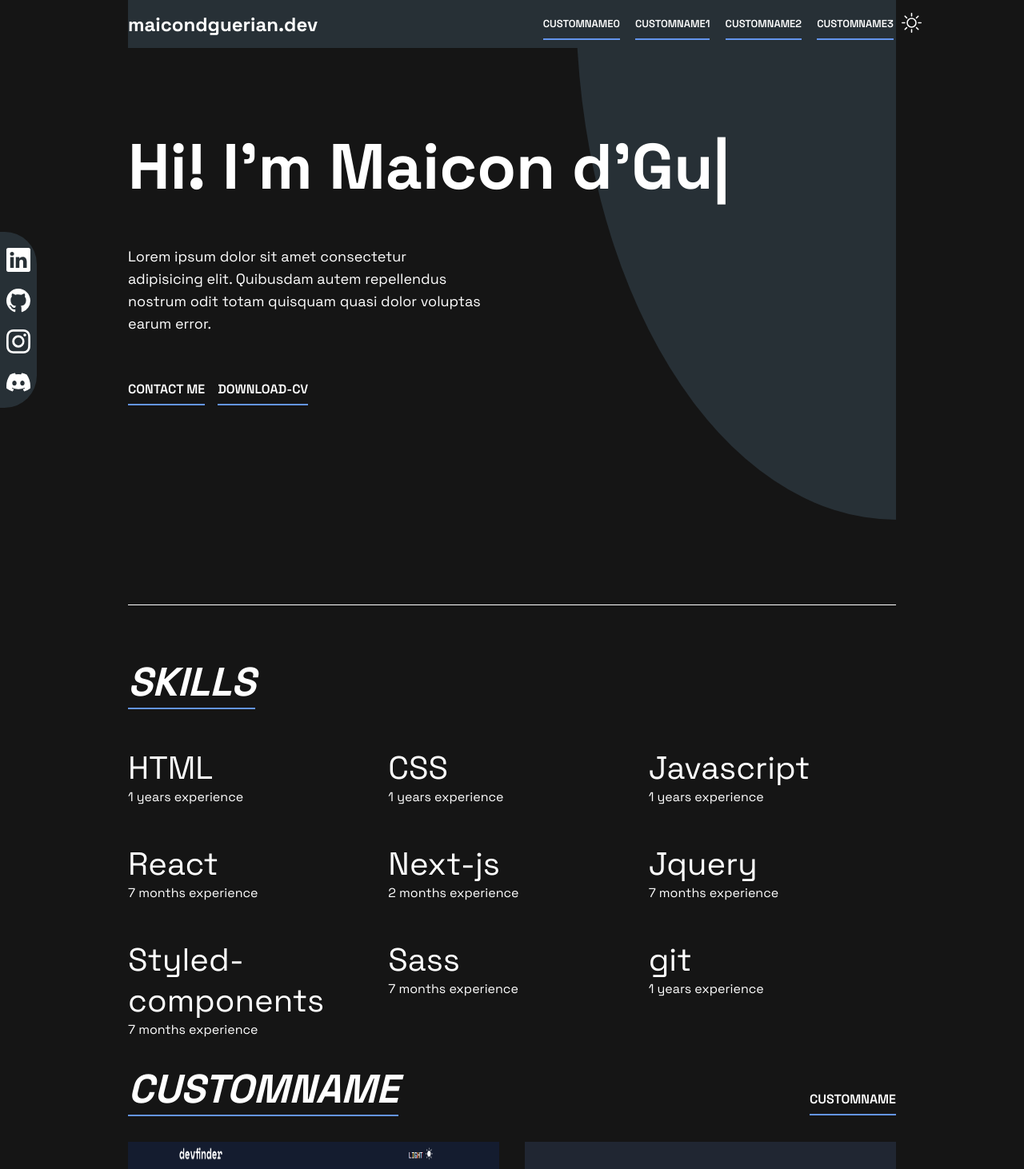
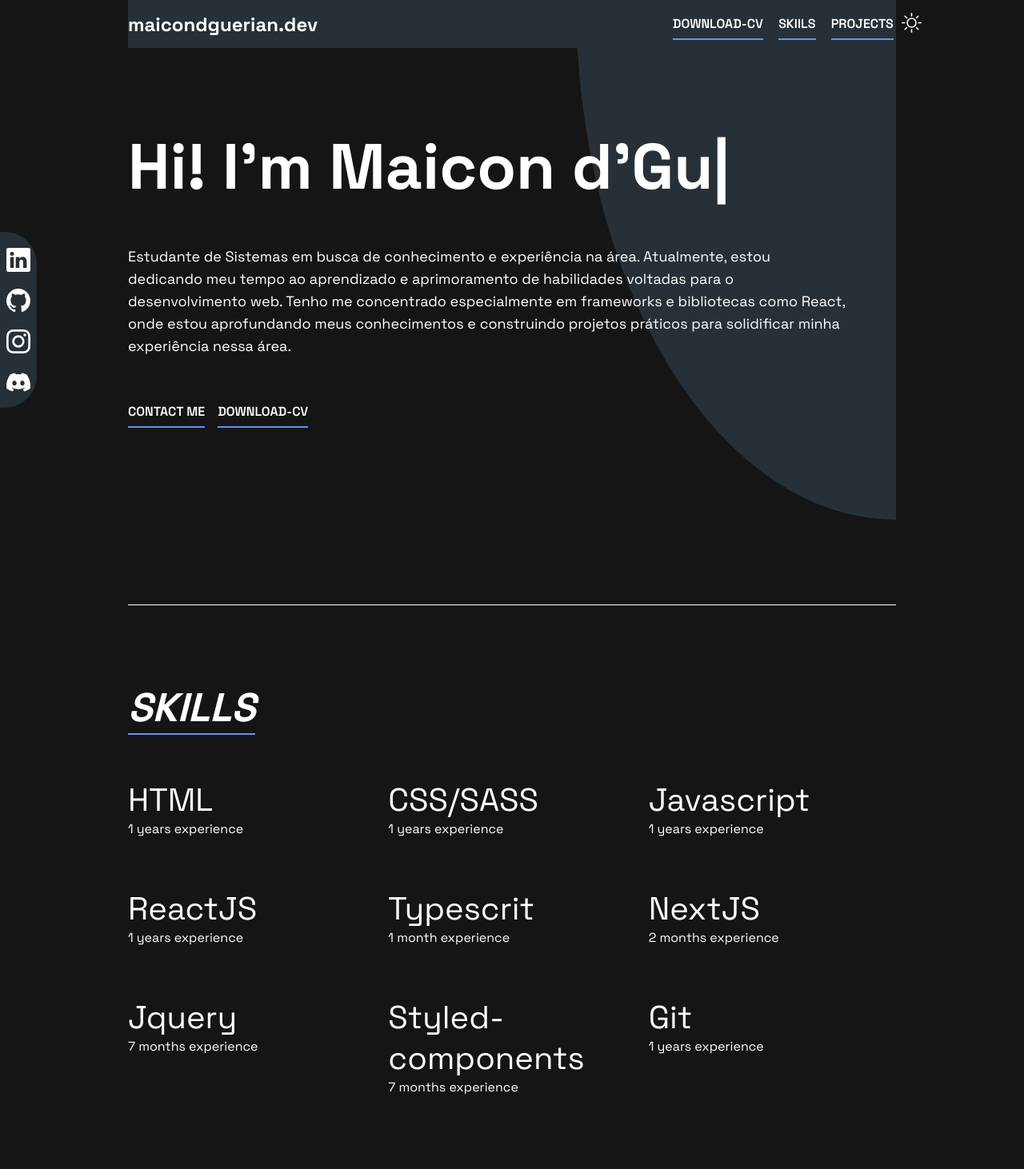
Before and after one commit to maicondguerian/my-portifolio, a React (Vite) app: page / in a window 1280 px wide. Shown: the top 1462 px of the page at 80% size. Built offline with nearby package versions, Linux system fonts and the light colour scheme.

Commit message:
general fixes

```diff
--- a/src/Index.jsx
+++ b/src/Index.jsx
@@ -8,14 +8,15 @@ import { WhoIam } from "./components/whoIam/WhoIam"
 import { MySkills } from "./components/skills/mySkills"
 import { Projects } from "./components/myProjects/Projects"
 import { BsSun, BsMoonFill } from "react-icons/bs";
-import { Contact } from "./components/contact/Contact"
 import { Footer } from "./components/footer/Footer"
 import {useLocalStorage} from './localStorage'
 
 export const Index = () => {
   const [isOpen, setIsOpen] = useState(false);
-  const startOfPageRef   = useRef(null);
-  const skillSection   = useRef(null);
+  const startOfPageRef = useRef(null);
+  const skillSectionRef = useRef(null);
+  const projectsSectionRef = useRef(null);
+
   const darkTheme = {
     ...theme,
     primaryColors: {
@@ -58,10 +59,13 @@ const handleScrollToTop= () => {
 }
 
 
-const movePage = () =>{
-    if(skillSection.current){
-      skillSection.current.scrollIntoView({behavior: 'smooth'})
-    }
+const moveToSkills = () => {
+  skillSectionRef.current?.scrollIntoView({behavior: 'smooth', block: 'start'});
+
+}
+const moveToProjects = () => {
+  projectsSectionRef.current?.scrollIntoView({behavior: 'smooth', block: 'start'});
+
 }
 
   // const handleScrollToTop = () => {
@@ -70,7 +74,7 @@ const movePage = () =>{
   // } forma alternativa de fazer pegando o elemento  pelo id do doom/
 
   return (
-    <MyContext.Provider value={{handleShowModal, isOpen, setIsOpen, handleToggleTheme, startOfPageRef, handleScrollToTop,skillSection, movePage }}>
+    <MyContext.Provider value={{handleShowModal, isOpen, setIsOpen, handleToggleTheme, startOfPageRef, handleScrollToTop, skillSectionRef, moveToSkills, moveToProjects,projectsSectionRef }}>
       <ThemeProvider theme={toggleTheme}>
         <GlobalStyles />
         <Container>
@@ -78,7 +82,6 @@ const movePage = () =>{
           <WhoIam />
           <MySkills />
           <Projects />
-          <Contact />
           <Footer />
         </Container>
       </ThemeProvider>
--- /dev/null
+++ b/src/components/allTittleStyle/AllTittleStyle.jsx
@@ -0,0 +1,12 @@
+import styled from "styled-components"
+
+const StyledTitle = styled.h1`
+        text-transform:uppercase;
+        font-size: 50px;
+        font-weight: 900;
+        border-bottom: 2px solid ${props => props.theme.primaryColors.softBlue};
+        font-style: italic;
+    `
+export const AllTitlesStyle = ({ customName = 'customName' }) => {
+    return <StyledTitle>{customName}</StyledTitle>
+}
--- a/src/components/buttom/Buttom.jsx
+++ b/src/components/buttom/Buttom.jsx
@@ -2,7 +2,6 @@ import React from "react";
 import styled from "styled-components";
 
 const StyledButton = styled.button`
-    /* color: ${props => props.fColor}; */
     background-color: ${props => props.bgColor};
     font-size: ${props => props.fSize || '16px'};
     border: none;
@@ -12,11 +11,12 @@ const StyledButton = styled.button`
     font-weight:600;
     cursor: pointer;
 `
-export const Buttom = ({ bgColor, fColor, buttonName='customName', fSize, onClick=()=>{} }) => {
+export const Buttom = ({ bgColor, fColor, buttonName='customName', fSize, onClick=()=>{},Icon }) => {
     return (
         <>
             <StyledButton bgColor={bgColor} fColor={fColor} fSize={fSize} onClick={onClick}>
                 {buttonName}
+                {Icon? <Icon /> : null}
             </StyledButton>
         </>
     )
--- a/src/components/contact/Contact.jsx
+++ /dev/null
@@ -1,105 +0,0 @@
-import styled from "styled-components"
-import { Buttom } from "../buttom/Buttom"
-
-const ContactWrapper = styled.ul`
-
-    list-style-type: none;
-    min-height:400px;
-    border-bottom:1px solid;
-    margin-top: 2rem;
-    /* background-color: ${props => props.theme.primaryColors.softDark}; */
-
-
-
-
-    li:nth-child(1){
-        display:flex;
-        flex-direction: column;
-        gap: 2rem;
-        width:50%;
-
-        span:nth-child(1){
-            display:flex;
-        }
-
-        span:nth-child(2){
-            max-width: 90%;
-
-        }
-    }
-    li:nth-child(2){
-        width:50%;
-        display: flex;
-        flex-direction: column;
-        align-items: flex-end;
-
-        input{
-            width:100%;
-            height: 50px;
-            background-color:transparent;
-            border:none;
-            border-bottom:1px solid;
-            font-size:16px;
-            padding: 0 1rem;
-        }
-
-        input::placeholder, textarea{
-            text-transform:uppercase;
-            font-weight: 700;
-        }
-
-        textarea{
-            min-width:100%;
-            max-width:100%;
-            background-color:transparent;
-            border:none;
-            border-bottom:1px solid;
-            padding: 2.5rem 1rem;
-            font-size:16px;
-            height: 100px;
-            overflow: hidden;
-            margin-bottom: 4rem;
-        }
-
-        button{
-            margin-bottom: 5rem;
-        }
-    }
-
-`
-const FieldsetWrapper = styled.fieldset`
-    display:flex;
-    justify-content:space-between;
-    border: none;
-
-`
-
-const StyledTitle = styled.h1`
-        text-transform:uppercase;
-        font-size: 50px;
-        font-weight: 900;
-        border-bottom: 2px solid ${props => props.theme.primaryColors.softBlue};
-        font-style: italic;
-    `
-export const AllTitlesStyle = ({ customName = 'customName' }) => {
-    return <StyledTitle>{customName}</StyledTitle>
-}
-
-export const Contact = () => {
-    return (
-        <ContactWrapper>
-            <FieldsetWrapper >
-                <li>
-                    <span><AllTitlesStyle /></span>
-                    <span> I would love to hear about your project and how I could help. Also if you like my projects and want to hire me please contact me, and I’ll get back to you as soon as possible.</span>
-                </li>
-                <li>
-                    <input required type="text" placeholder="name" />
-                    <input required type="email" placeholder="email" />
-                    <textarea required cols="30" rows="6" placeholder="message" />
-                    <Buttom bgColor={'transparent'} />
-                </li>
-            </FieldsetWrapper>
-        </ContactWrapper>
-    )
-}
--- a/src/components/footer/Footer.jsx
+++ b/src/components/footer/Footer.jsx
@@ -6,9 +6,9 @@ import { MyContext } from "../../context/MyContext";
 
 const FooterWrapper = styled.footer`
   background-size:cover;
-  height:300px;
+  height:200px;
   position: relative;
-
+  border-top:  solid 1px ;
     span{
       position:absolute;
       bottom:0;
--- a/src/components/myProjects/Projects.jsx
+++ b/src/components/myProjects/Projects.jsx
@@ -1,25 +1,21 @@
-import { useContext, useRef, useState } from "react";
+import { useContext, useState } from "react";
 import styled from "styled-components";
-import { Buttom } from "../buttom/Buttom";
 import pjt1 from "../../assets/Screenshot_3.png";
 import pjt2 from "../../assets/Screenshot_7.png";
 import pjt3 from "../../assets/Screenshot_8.png";
 import { Modal } from "../modal/Modal";
-import { AllTitlesStyle } from "../contact/Contact";
-
+import { AllTitlesStyle } from "../allTittleStyle/AllTittleStyle";
+import { MyContext } from "../../context/MyContext";
 
 const StyledContainer = styled.div`
-  /* display: flex;
-  align-items: center;
-  justify-content: space-between; */
   position: relative;
 
-  button{
+  /* button{
     position: absolute;
     right: 0;
     bottom: 0;
     margin-bottom: 1px;
-  }
+  } */
 
   span {
     display: flex;
@@ -51,11 +47,11 @@ const StyledProjectThumb = styled.ul`
     position: relative;
     overflow: hidden;
     display: block;
+    border-bottom: solid 1px;
 
     img {
       width: 100%;
       height: 100%;
-
     }
   }
 `;
@@ -64,18 +60,18 @@ const InfosWrapper = styled.span`
   display: flex;
   flex-direction: column;
 
-    span {
+  span {
     font-size: 25px;
   }
 `;
 
-const List = ({ mock, id }) => {
+const List = ({ mock }) => {
   const [modal, setModal] = useState(false);
   return (
     <InfosWrapper>
       <ul>
         <li
-          onMouseEnter={()=> setModal(true)}
+          onMouseEnter={() => setModal(true)}
           onMouseLeave={() => setModal(false)}
         >
           {mock.img}
@@ -85,33 +81,47 @@ const List = ({ mock, id }) => {
       <span>{mock.proj}</span>
       <p> {mock.exp} </p>
     </InfosWrapper>
-  )
-}
+  );
+};
 
 export const Projects = () => {
-
+  const { projectsSectionRef } = useContext(MyContext);
   const projectsList = [
-    { proj: "dev-finder-github-api", exp: "React fetchAPI react-icons", img: <img src={pjt1} alt="dev-finderGitHubAPI" />, id: 1 },
-    { proj: "roll-adive-advisor", exp: "React fetchAPI react-icons sass", img: <img src={pjt2} alt="roll-adive-advisor"/>, id: 2  },
-    { proj: "interactive-rating-component", exp: "React sass Semantic html5 markup", img: <img src={pjt3} alt="roll-adive-advisor" />, id: 3},
-    { proj: "React", exp: "exp",  id: 4 },
-    { proj: "Next-js", exp: "exp",  id: 5 },
+    {
+      proj: "dev-finder-github-api",
+      exp: "React fetchAPI react-icons",
+      img: <img src={pjt1} alt="dev-finderGitHubAPI" />,
+      id: 1,
+    },
+    {
+      proj: "roll-adive-advisor",
+      exp: "React fetchAPI react-icons sass",
+      img: <img src={pjt2} alt="roll-adive-advisor" />,
+      id: 2,
+    },
+    {
+      proj: "interactive-rating-component",
+      exp: "React sass Semantic html5 markup",
+      img: <img src={pjt3} alt="roll-adive-advisor" />,
+      id: 3,
+    },
+    { proj: "React", exp: "exp", id: 4 },
+    { proj: "Next-js", exp: "exp", id: 5 },
     { proj: "Jquery", exp: "exp", id: 6 },
   ];
 
   const SetThumbnail = () => {
-    return projectsList.map((mock) => (
-      <List mock={mock} key={mock.id}/>
-    ));
+    return projectsList.map((mock) => <List mock={mock} key={mock.id} />);
   };
 
   return (
     <>
-      <StyledContainer>
+      <span ref={projectsSectionRef} />
+      <span />
+      <StyledContainer ref={projectsSectionRef}>
         <span>
-          <AllTitlesStyle />
+          <AllTitlesStyle customName="Projects" />
         </span>
-        <Buttom bgColor={"transparent"} />
       </StyledContainer>
       <StyledProjectThumb>
         <SetThumbnail />
--- a/src/components/navLinks/NavLinks.jsx
+++ b/src/components/navLinks/NavLinks.jsx
@@ -10,33 +10,31 @@ export const StyledNav = styled.nav`
   display: flex;
   align-items: center;
   justify-content: space-between;
-
-`
+`;
 export const ThemeButtom = styled.button`
-    background-color:transparent;
+  background-color: transparent;
   border: none;
   margin: 0 -2rem;
-    cursor:pointer;
-`
+  cursor: pointer;
+`;
 const StyledLink = styled.a`
   color: inherit;
   margin: 0 0.5rem;
   padding: 0.5rem 0;
-
-`
+`;
 const StyledDiv = styled.div`
-  h1{
+  h1 {
     cursor: pointer;
     font-size: 24px;
   }
-`
+`;
 export const DevLogo = () => {
   return (
     <StyledDiv>
       <h1>maicondguerian.dev</h1>
     </StyledDiv>
-  )
-}
+  );
+};
 
 const SocialLinksWrapper = styled.div`
   position: fixed;
@@ -47,52 +45,68 @@ const SocialLinksWrapper = styled.div`
   flex-direction: column;
   justify-content: center;
   height: 220px;
-  background-color: ${props => props.theme.primaryColors.bgAvatar};
+  background-color: ${(props) => props.theme.primaryColors.bgAvatar};
   border-top-right-radius: 40px;
   border-bottom-right-radius: 40px;
 
-  a:nth-child(4){
-    svg{
-    &:hover{
-      fill:	#5865f2;
-    }
-
-  }
-  }
-  a:nth-child(1){
-    margin-top: 0.5rem;
-    svg{
-    &:hover{
-      fill:	#2867b2;
+  a:nth-child(4) {
+    svg {
+      &:hover {
+        fill: #5865f2;
       }
     }
   }
-  a:nth-child(3){
-    svg{
-    &:hover{
-      fill:	#8a3ab9;
+  a:nth-child(1) {
+    margin-top: 0.5rem;
+    svg {
+      &:hover {
+        fill: #2867b2;
       }
     }
   }
-  a:nth-child(2){
-    svg{
-    &:hover{
-      fill:	#fff;
+  a:nth-child(3) {
+    svg {
+      &:hover {
+        fill: #8a3ab9;
+      }
+    }
+  }
+  a:nth-child(2) {
+    svg {
+      &:hover {
+        fill: #fff;
       }
     }
   }
 `;
 
 const SocialLinks = () => {
-  return(
+  return (
     <SocialLinksWrapper>
-      <StyledLink href="https://www.linkedin.com/in/maicondguerian/" target="_blank"><BsLinkedin size={30}/></StyledLink>
-      <StyledLink href="https://github.com/maicondguerian" target="_blank"><VscGithubInverted size={30}/></StyledLink>
-      <StyledLink href="https://www.instagram.com/maicondguerian/" target="_blank"><BsInstagram size={30}/></StyledLink>
-      <StyledLink href="https://www.discordapp.com/users/155150206005018625" target="_blank"><BsDiscord size={30}/></StyledLink>
+      <StyledLink
+        href="https://www.linkedin.com/in/maicondguerian/"
+        target="_blank"
+      >
+        <BsLinkedin size={30} />
+      </StyledLink>
+      <StyledLink href="https://github.com/maicondguerian" target="_blank">
+        <VscGithubInverted size={30} />
+      </StyledLink>
+      <StyledLink
+        href="https://www.instagram.com/maicondguerian/"
+        target="_blank"
+      >
+        <BsInstagram size={30} />
+      </StyledLink>
+      <StyledLink
+        href="https://www.discordapp.com/users/155150206005018625"
+        target="_blank"
+      >
+        <BsDiscord size={30} />
+      </StyledLink>
     </SocialLinksWrapper>
-  )
-}
+  );
+};
 
 const MenuLinksWrapper = styled.div`
   display: flex;
@@ -101,46 +115,55 @@ const MenuLinksWrapper = styled.div`
   top: 0;
   height: 60px;
   width: calc(100% - 20rem);
-  background-color: ${props => props.theme.primaryColors.bgAvatar};
+  background-color: ${(props) => props.theme.primaryColors.bgAvatar};
   z-index: 1000;
 
-  span{
+  span {
     position: absolute;
     right: 0;
 
-    button{
+    button {
       margin: 0 0.2rem 0 1rem;
     }
   }
-`
+`;
 const FixedBar = () => {
-  const { movePage } = useContext(MyContext);
-  const buttons = [];
-  for(let i = 0; i < 4; i++){
-    buttons.push(<Buttom
-      key={i}
-      fSize={'13px'}
-      bgColor={'transparent'}
-      onClick={movePage}
-      buttonName={`customname${i}`}
-      />)
-  }
-  return(
+  const { moveToSkills, moveToProjects } = useContext(MyContext);
+
+  return (
     <MenuLinksWrapper>
       <DevLogo />
       <span>
-          {buttons}
+        <a href="../../../public/maicondgueriandev.pdf" download>
+          <Buttom
+            buttonName="download-cv"
+            bgColor={"transparent"}
+            fColor={"#fff"}
+          />
+        </a>
+        <Buttom
+          bgColor={"transparent"}
+          onClick={moveToSkills}
+          buttonName={"Skiils"}
+        />
+        <Buttom
+          bgColor={"transparent"}
+          onClick={moveToProjects}
+          buttonName={"Projects"}
+        />
       </span>
     </MenuLinksWrapper>
-  )
-}
+  );
+};
 
-export const NavLinks = ( {Icon, onClick=()=>{}} ) => {
+export const NavLinks = ({ Icon, onClick = () => {} }) => {
   return (
     <StyledNav>
       <FixedBar />
-      <div/>
-      <ThemeButtom onClick={onClick}>{Icon? <Icon size={25}/> : <></>}</ThemeButtom>
+      <div />
+      <ThemeButtom onClick={onClick}>
+        {Icon ? <Icon size={25} /> : <></>}
+      </ThemeButtom>
       <SocialLinks />
     </StyledNav>
   );
--- a/src/components/skills/mySkills.jsx
+++ b/src/components/skills/mySkills.jsx
@@ -1,14 +1,14 @@
-import React, { useContext, useRef } from 'react'
+
 import styled from 'styled-components'
-import { AllTitlesStyle } from '../contact/Contact';
+import { AllTitlesStyle } from '../allTittleStyle/AllTittleStyle';
 import { MyContext } from '../../context/MyContext';
+import { useContext } from 'react';
 
 const StyledContainer = styled.div`
     display: flex;
     flex-direction: column;
-    gap: 3rem;
+    gap: 3.5rem;
     justify-content:space-between;
-
 
     span{
         display: flex;
@@ -19,7 +19,9 @@ const StyledUl = styled.ul`
     display: grid;
     grid-template-columns: repeat(3, 1fr);
     grid-column-gap: 1rem;
-    grid-row-gap: 3rem;
+    grid-row-gap: 4rem;
+   margin-bottom: 200px;
+
 
     li{
         span{
@@ -36,22 +38,23 @@ const StyledUl = styled.ul`
 `
 
 export const MySkills = () => {
+    const { skillSectionRef } = useContext(MyContext);
     const listSkills = [
         { skill: "html", exp: "1 years experience" },
-        { skill: "css", exp: "1 years experience" },
+        { skill: "CSS/Sass", exp: "1 years experience" },
         { skill: "Javascript", exp: "1 years experience" },
-        { skill: "React", exp: "7 months experience" },
-        { skill: "Next-js", exp: "2 months experience" },
+        { skill: "ReactJS", exp: "1 years experience" },
+        { skill: "Typescrit", exp: "1 month experience" },
+        { skill: "NextJS", exp: "2 months experience" },
         { skill: "Jquery", exp: "7 months experience"},
         { skill: "Styled-components", exp: "7 months experience" },
-        { skill: "Sass", exp: "7 months experience" },
-        { skill: "git", exp: "1 years experience" }
+        { skill: "Git", exp: "1 years experience" }
     ];
 
     const RenderSkills = () => {
         return listSkills.map((skill, index) => (
             <li key={index}>
-                <span>{skill.skill} {skill.icon}</span>
+                <span>{skill.skill}</span>
                 <p> {skill.exp} </p>
             </li>
         ))
@@ -59,6 +62,8 @@ export const MySkills = () => {
 
     return (
         <>
+        <span ref={skillSectionRef}/>
+        <span />
         <StyledContainer>
             <span> <AllTitlesStyle customName='Skills'/> </span>
             <StyledUl>
--- a/src/components/whoIam/WhoIam.jsx
+++ b/src/components/whoIam/WhoIam.jsx
@@ -1,10 +1,10 @@
-import React, { useState, useEffect, useContext } from "react";
+import React, { useState, useEffect, useContext, useRef } from "react";
 import styled from "styled-components";
 import { Buttom } from "../buttom/Buttom";
 import { MyContext } from "../../context/MyContext";
-
+import { FiClipboard } from "react-icons/fi";
 const StyledArticle = styled.article`
-  display:flex;
+  display: flex;
   flex-direction: column;
   gap: 3em;
   min-height: 600px;
@@ -18,9 +18,9 @@ const StyledArticle = styled.article`
       z-index: 100;
     }
   }
-`
+`;
 const StyledAvatar = styled.div`
-  background-color: ${props => props.theme.primaryColors.bgAvatar};
+  background-color: ${(props) => props.theme.primaryColors.bgAvatar};
 
   height: 650px;
   width: 400px;
@@ -29,21 +29,67 @@ const StyledAvatar = styled.div`
   top: 0;
   margin: 0 10rem;
   border-bottom-left-radius: 100%;
-`
+`;
 
-const StyledBio= styled.p`
+const StyledBio = styled.p`
   position: relative;
-  max-width: 445px;
+  max-width: 900px;
   text-align: left;
   font-size: 18px;
   line-height: 28px;
-`
+`;
 
 const BottonsGroup = styled.span`
-  button:last-child{
-    margin-left:1rem;
+  display: flex;
+  gap: 1rem;
+  position: relative;
+
+`;
+
+const EmailSpan = styled.span`
+  background-color: ${ props => props.theme.primaryColors.midGray};
+  position: absolute;
+  left: 0;
+  bottom: -80px;
+  height: 50px;
+  width: 300px;
+  z-index: 100;
+  display: flex;
+  align-items: center;
+  justify-content: center;
+  box-shadow: 0 0.063rem 0.188rem rgb(31 50 81 / 12%), 0 0.063rem 0.125rem rgb(31 50 81 / 24%);
+
+  /* &:hover::before {
+    content: "click to copy! ";
+    position: absolute;
+    bottom: -20px;
+    left: 0;
+    padding: 4px 8px;
+    background-color: #3333338d;
+    color: yellow;
+    border-radius: 4px;
+    font-size: 14px;
+  } */
+
+  &::after{
+    content: "";
+    position: absolute;
+    left: 30px;
+    top: -8px;
+    width: 20px;
+    height: 20px;
+    background-color: ${ props => props.theme.primaryColors.midGray};
+    transform: rotate(45deg);
+    z-index: -1;
   }
 
+  svg{
+    position: absolute;
+    right: 5px;
+    top: 5px;
+    cursor: pointer;
+
+  }
 `
 const Typewriter = ({ message, speed, cursorSpeed }) => {
   const [text, setText] = useState("");
@@ -74,7 +120,16 @@ const Typewriter = ({ message, speed, cursorSpeed }) => {
 };
 
 export const WhoIam = () => {
-const {skillSection} = useContext(MyContext)
+  const [showEmail, setShowEmail] = useState(false);
+  const { skillSection } = useContext(MyContext);
+  const [isCopied, setIsCopied] = useState(false);
+  const emailRef = useRef(null)
+
+  const handleClipboardChange = () => {
+    navigator.clipboard.writeText(emailRef.current?.textContent)
+    setIsCopied(true);
+    };
+
   return (
     <>
       <StyledArticle>
@@ -87,27 +142,42 @@ const {skillSection} = useContext(MyContext)
             />
           </h1>
         </div>
-      <StyledAvatar/>
+        <StyledAvatar />
         <StyledBio>
-        Lorem ipsum dolor sit amet consectetur adipisicing elit. Quibusdam autem repellendus nostrum odit totam quisquam quasi dolor voluptas earum error.
+          Estudante de Sistemas em busca de conhecimento e experiência na área.
+          Atualmente, estou dedicando meu tempo ao aprendizado e aprimoramento
+          de habilidades voltadas para o desenvolvimento web. Tenho me
+          concentrado especialmente em frameworks e bibliotecas como React, onde
+          estou aprofundando meus conhecimentos e construindo projetos práticos
+          para solidificar minha experiência nessa área.
         </StyledBio>
         <BottonsGroup>
+          <Buttom
+          onClick={()=> setShowEmail(!showEmail)}
 
+            buttonName="contact me"
+            bgColor={"transparent"}
+            fColor={"#fff"}
+          />
+          {showEmail && (
+           <EmailSpan ref={emailRef}>maicondguerian@pronton.me
+            <FiClipboard
+              size={20}
+              onClick={handleClipboardChange}
+              stroke={isCopied? '#7ABE82' : '#333'}
+              />
+           </EmailSpan>
+          )}
+          <a href="../../../public/maicondgueriandev.pdf" download>
             <Buttom
-            buttonName='contact me'
-            bgColor={'transparent'}
-            fColor={'#fff'}
-        />
-        <a href="" >{/* //download */}
-            <Buttom
-                buttonName='download-cv'
-                bgColor={'transparent'}
-                fColor={'#fff'}
+              buttonName="download-cv"
+              bgColor={"transparent"}
+              fColor={"#fff"}
             />
           </a>
         </BottonsGroup>
       </StyledArticle>
-      <span ref={skillSection}/>
+      {/* <span ref={skillSection} /> */}
     </>
   );
 };
--- a/src/theme/theme.js
+++ b/src/theme/theme.js
@@ -12,7 +12,8 @@ export const theme = {
         skyBlue: '#0079ff',
         darkGray: '#b6b0b0ba',
         bgAvatar: '#273036',
-        softDark: '#242424'
+        softDark: '#242424',
+        neonGreen: '#7ABE82'
     }
 }
 export const darkThemeColor  = {
```
Also changed, not shown: 1 other file (tests, documents, lock files or other folders). Lines whose indentation alone changed are shown as unchanged.
